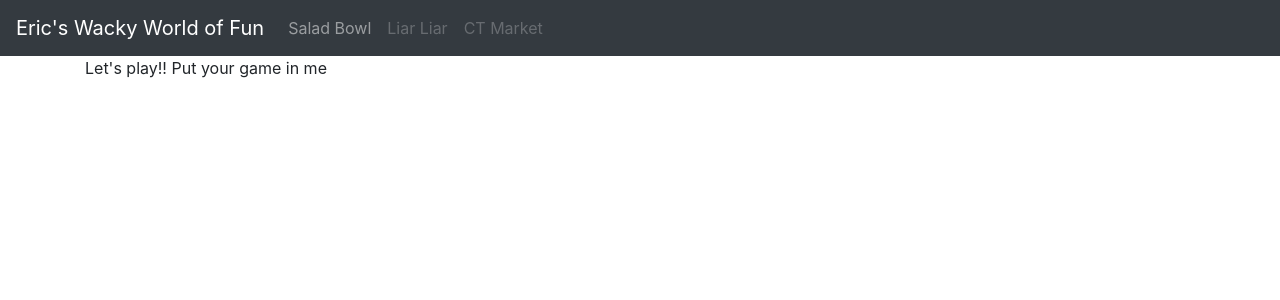
After one commit to ericropiak/wordle-builder, a Flask app: page /yummy/ in a window 1280 px wide. The commit adds this page. Shown: the top 300 px of the page. Run offline with Flask 2, Linux system fonts and the light colour scheme; some libraries are stand-ins or nearby versions.

Commit message:
adding salad bowl blueprints and initial view

```diff
--- a/app/main.py
+++ b/app/main.py
@@ -21,8 +21,9 @@ def create_app():
     setup_db(app)
 
     # import and register blueprints
-    from app.views import main
-    app.register_blueprint(main.main)
+    from app.views import main, salad_bowl
+    app.register_blueprint(main)
+    app.register_blueprint(salad_bowl, url_prefix='/yummy')
 
     return app
 
--- a/app/templates/base.html
+++ b/app/templates/base.html
@@ -8,7 +8,7 @@
 <body>
   {% block nav_bar %}
 <nav class="navbar navbar-expand-sm navbar-dark bg-dark">
-      <a class="navbar-brand" href="#">Eric's Wacky World of Fun</a>
+      <a class="navbar-brand" href="/">Eric's Wacky World of Fun</a>
       <button class="navbar-toggler" type="button" data-toggle="collapse" data-target="#collapsible-nav" aria-controls="navbarsExample03" aria-expanded="false" aria-label="Toggle navigation">
         <span class="navbar-toggler-icon"></span>
       </button>
@@ -16,7 +16,7 @@
       <div class="collapse navbar-collapse" id="collapsible-nav">
         <ul class="navbar-nav mr-auto">
           <li class="nav-item">
-            <a class="nav-link" href="#">Salad Bowl</a>
+            <a class="nav-link" href="/yummy">Salad Bowl</a>
           </li>
           <li class="nav-item">
             <a class="nav-link disabled" href="#">Liar Liar</a>
--- a/app/templates/index.html
+++ b/app/templates/index.html
@@ -8,7 +8,7 @@
             <p class="lead text-muted">Here is a haiku that I wrote:</p>
             <div>Don't drink sea water</div>
             <div>It doesn't taste very good</div>
-            <div>Drink natty light instead.</div>
+            <div>Drink natty instead.</div>
         </div>
     </div>
 {% endblock %}
--- /dev/null
+++ b/app/templates/salad_bowl/base.html
@@ -0,0 +1,6 @@
+{% extends "base.html" %}
+
+{% block content %}
+    Let's play!!
+    {% block salad_bowl_content %}{% endblock %}
+{% endblock %}
--- /dev/null
+++ b/app/templates/salad_bowl/games.html
@@ -0,0 +1,5 @@
+{% extends "salad_bowl/base.html" %}
+
+{% block salad_bowl_content %}
+    Put your game in me
+{% endblock %}
--- /dev/null
+++ b/app/views/__init__.py
@@ -0,0 +1,2 @@
+from .main import main
+from .salad_bowl import salad_bowl
--- /dev/null
+++ b/app/views/salad_bowl.py
@@ -0,0 +1,11 @@
+from flask import Blueprint, render_template
+from app.models import db, Person
+
+import sys
+
+salad_bowl = Blueprint("sald_bowl", __name__)
+
+@salad_bowl.route("/")
+def games():
+
+    return render_template('salad_bowl/games.html')
--- a/docker-compose.yml
+++ b/docker-compose.yml
@@ -20,6 +20,7 @@ services:
       dockerfile: Dockerfile-dev
     environment:
       - FLASK_ENV=docker
+      - PYTHONDONTWRITEBYTECODE=1
     ports:
       - 5000:5000
     volumes:
```
